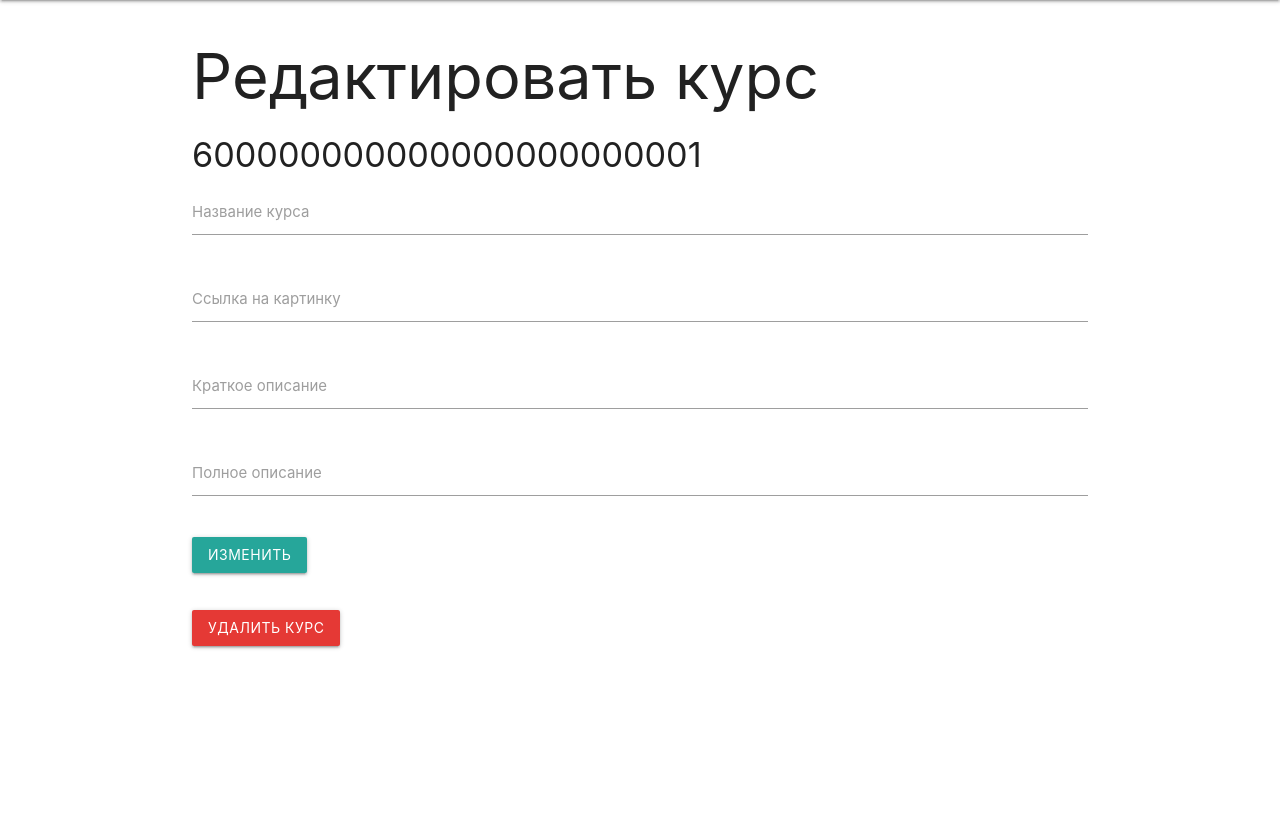
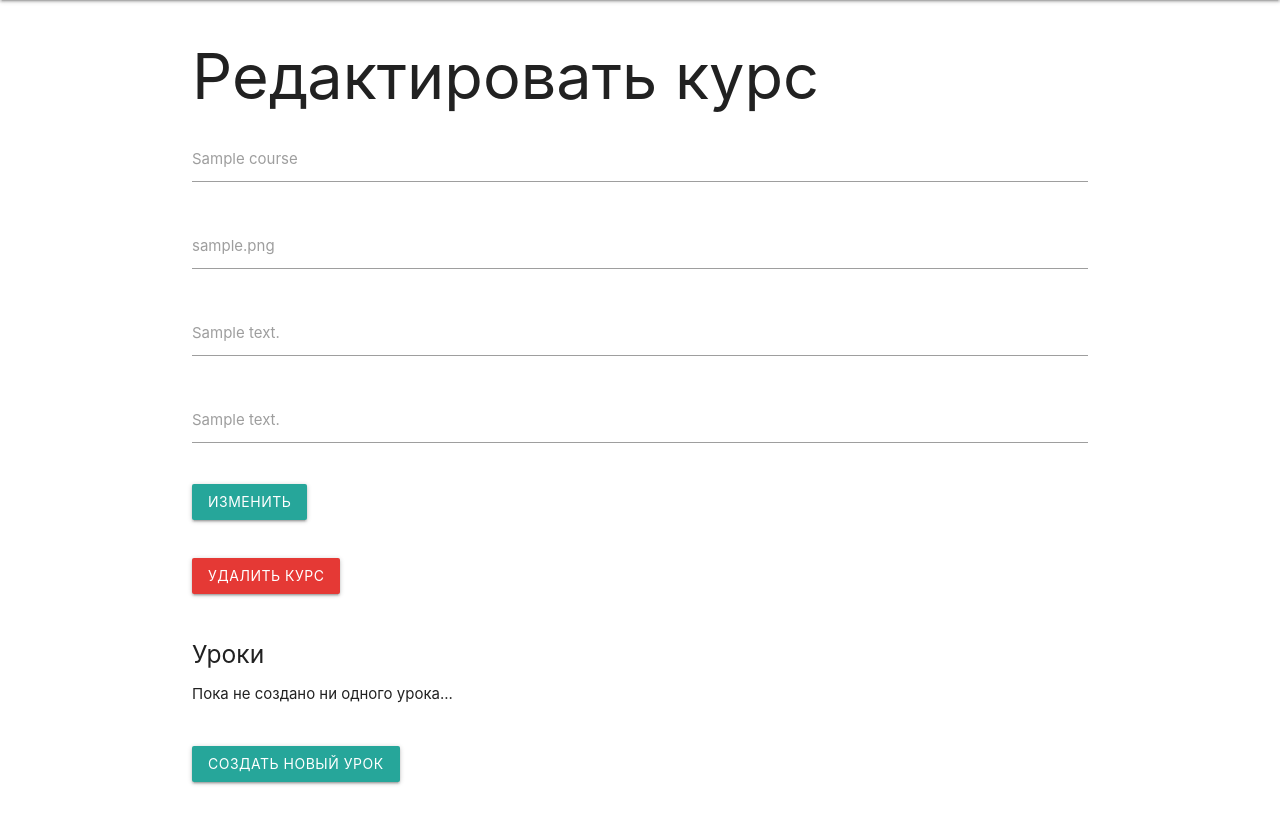
Before and after one commit to grok21/otus-lessons, a Node server app: page /courses/600000000000000000000001/edit in a window 1280 px wide. Shown: the part 64-883 px from the top of the page. Before the commit the page ends 713 px from the top, so only its background shows below. Run offline with Node 20, Linux system fonts and the light colour scheme; tables that the repository leaves empty hold one stand-in row (values such as "Sample post"); some libraries are stand-ins or nearby versions.

Commit message:
Pretty routing works

```diff
--- a/HomeWork_5/routes/courses.js
+++ b/HomeWork_5/routes/courses.js
@@ -20,7 +20,8 @@
   /*
   const course1 = new Course({
     title: "Course 1",
-    description: "Amazing course",
+    shortDescription: "Amazing course",
+    fullDescription: "Very amazing course",
     img: "https://habrastorage.org/webt/xc/4n/a1/xc4na1sca8xlufsjkj3yyo1z9m8.jpeg",
     lessons: [{title: "Занятие 1", shortDescription: "В этом занятии мы настроим окружение", fullDescription: "fullDescription", video: "video"},
               {title: "Занятие 2", shortDescription: "В этом занятии мы установим node и npm", fullDescription: "fullDescription", video: "video"},
@@ -79,7 +80,7 @@
 
   try {
     const course = await Course.findById({_id: courseId}).lean()
-    res.render('editCourse', {courseId})
+    res.render('editCourse', {course})
   } catch (e) {
     console.log(e)
   }
@@ -112,4 +113,34 @@
   }
 })
 
+router.get('/:courseId/lessons/:lessonId', async (req, res) => {
+  console.log("I am in GET1")
+  res.render('lesson')
+})
+
+router.get('/:courseId/edit/lessons/create', async (req, res) => {
+  const {courseId} = req.params
+  console.log(req.body)
+  res.render('createLesson', {courseId})
+})
+
+router.post('/:courseId/edit/lessons/create', async (req, res) => {
+  res.render('createLesson')
+})
+
+router.get('/:courseId/lessons/:lessonId/edit', async (req, res) => {
+  console.log("I am in GET2")
+  res.render('lesson')
+})
+
+router.put('/:courseId/lessons/:lessonId/edit', async (req, res) => {
+  console.log("I am in PUT")
+  res.render('lesson')
+})
+
+router.delete('/:courseId/lessons/:lessonId/edit', async (req, res) => {
+  console.log("I am DELETE")
+  res.render('lesson')
+})
+
 module.exports = router
--- a/HomeWork_5/views/createLesson.hbs
+++ b/HomeWork_5/views/createLesson.hbs
@@ -1,6 +1,6 @@
 <h1>Создать новый урок</h1>
 
-<form action="courses/lesson/create" method="POST">
+<form action="/courses/{{courseId}}/edit/lessons/create" method="POST">
   <div class="input-field">
     <input id="title" name="title" type="text" class="validate" required>
     <label for="title">Название урока</label>
@@ -25,5 +25,5 @@
     <span class="helper-text" data-error="Введите полное описание"></span>
   </div>
 
-  <button class="btn">Создать урок</button>
+  <button type="submit" class="btn">Создать урок</button>
 </form>
--- a/HomeWork_5/views/editCourse.hbs
+++ b/HomeWork_5/views/editCourse.hbs
@@ -5,25 +5,25 @@
 <form id="editCoursePut">
   <div class="input-field">
     <input id="title" name="title" type="text" class="validate" required>
-    <label for="title">Название курса</label>
+    <label for="title">{{course.title}}</label>
     <span class="helper-text" data-error="Введите название курса"></span>
   </div>
 
   <div class="input-field">
     <input id="img" name="img" type="text" class="validate" required>
-    <label for="img">Ссылка на картинку</label>
+    <label for="img">{{course.img}}</label>
     <span class="helper-text" data-error="Введите ссылку на картинку"></span>
   </div>
 
   <div class="input-field" id="shortDescription">
     <input id="shortDescription" name="shortDescription" type="text" class="validate" required>
-    <label for="shortDescription">Краткое описание</label>
+    <label for="shortDescription">{{course.shortDescription}}</label>
     <span class="helper-text" data-error="Введите краткое описание"></span>
   </div>
 
   <div class="input-field">
     <input id="fullDescription" name="fullDescription" type="text" class="validate" required>
-    <label for="fullDescription">Полное описание</label>
+    <label for="fullDescription">{{course.fullDescription}}</label>
     <span class="helper-text" data-error="Введите полное описание"></span>
   </div>
   <input type="hidden" name="id" value="{{courseId}}">
@@ -33,5 +33,32 @@
 <h6>&nbsp;</h6>
 <form id="editCourseDelete">
   <input type="hidden" name="id" value="{{courseId}}">
-  <button type="submit" class="btn red darken-1 js-remove">Удалить курс</button>
+  <button type="submit" class="btn red darken-1">Удалить курс</button>
 </form>
+<h6>&nbsp;</h6>
+
+<h5>Уроки</h5>
+{{#if course.lessons.length}}
+  <table>
+    <thead>
+      <th>Название</th>
+      <th>Описание</th>
+      <th>Ссылка</th>
+    </thead>
+    <tbody>
+      {{#each course.lessons}}
+        <tr>
+          <td>{{title}}</td>
+          <td>{{shortDescription}}</td>
+          <td><a class="btn" href="/courses/{{@root.course._id}}/lessons/{{_id}}">Редактировать</a></td>
+        </tr>
+      {{/each}}
+    </tbody>
+  </table>
+{{else}}
+  <p>Пока не создано ни одного урока...</p>
+{{/if}}
+
+<h6>&nbsp;</h6>
+<a class="btn" href="/courses/{{course._id}}/edit/lessons/create">Создать новый урок</a>
+<h6>&nbsp;</h6>
```
Also changed, not shown: HomeWork_5/views/course.hbs (+21 -7 lines).
